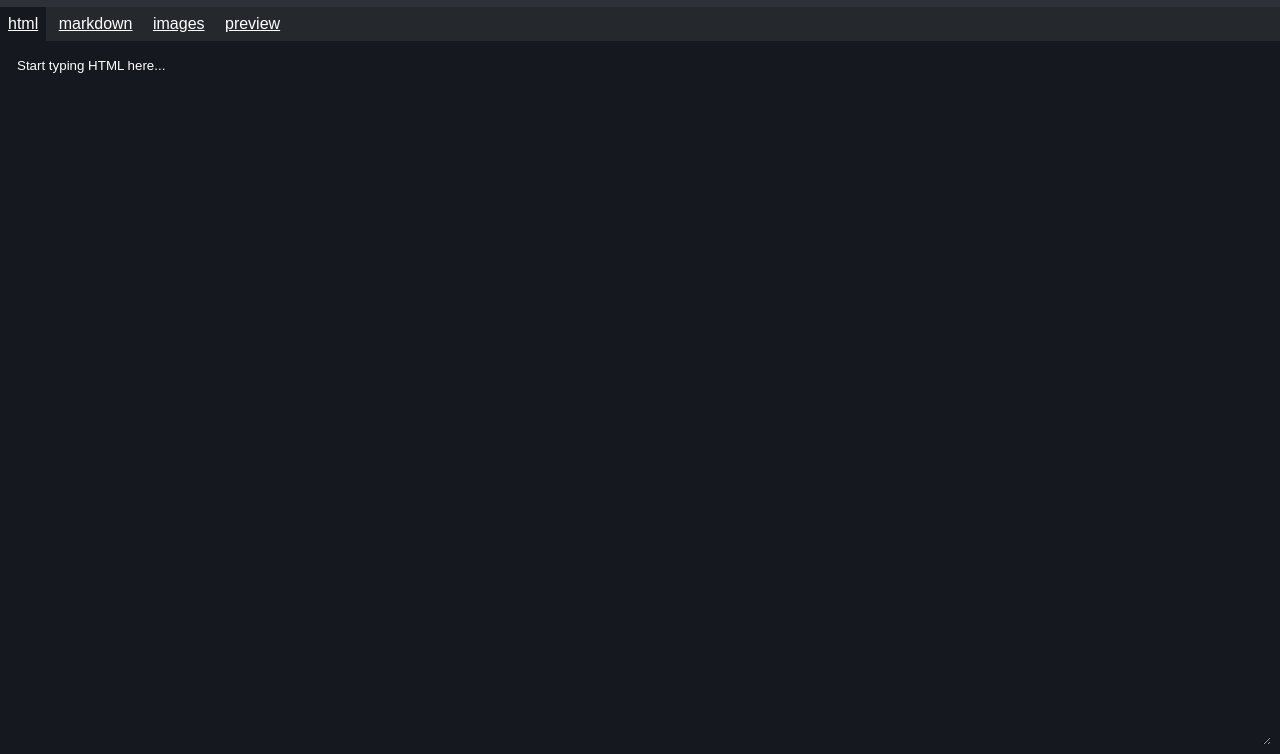
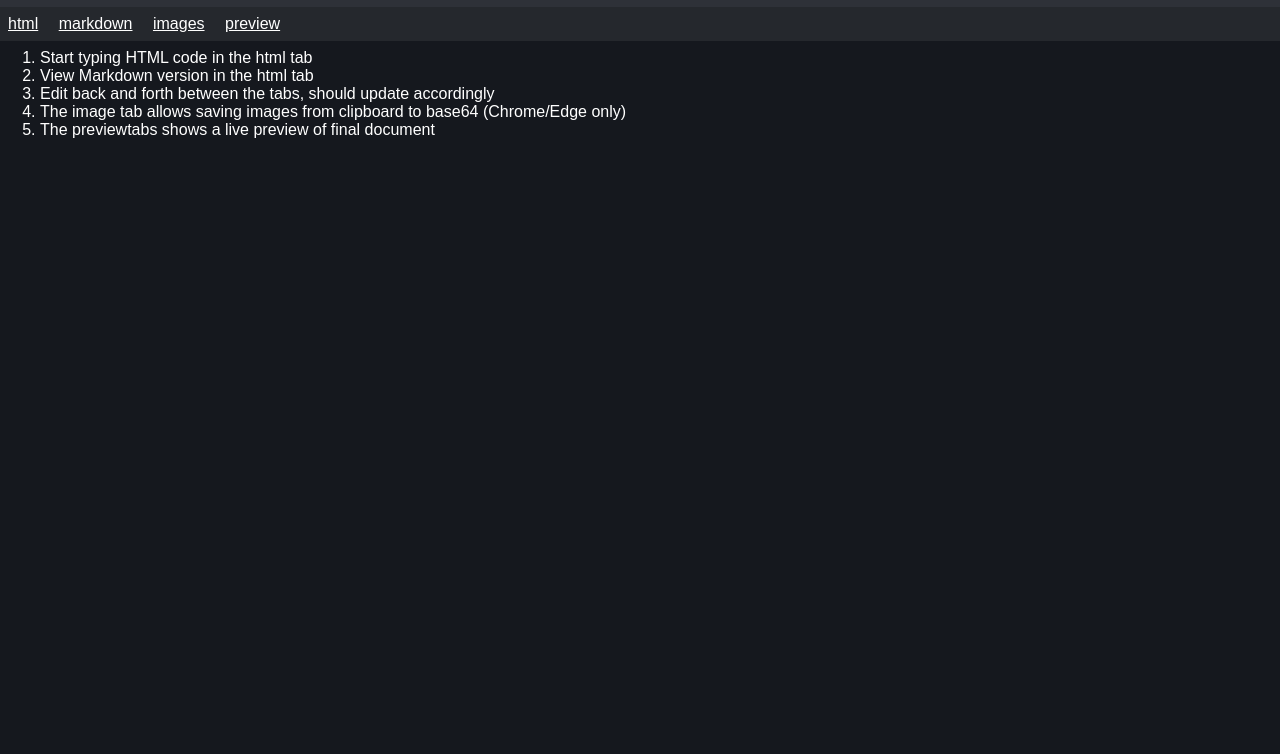
Before and after one commit to yvzn/htmd, a website built with Vite: page index.html in a window 1280 px wide. Shown: the part 46-800 px from the top of the page. Built offline with nearby package versions, Linux system fonts and the light colour scheme; what showdown would draw is missing.

Commit message:
feat: instructions

```diff
--- a/index.html
+++ b/index.html
@@ -1,11 +1,13 @@
 <!DOCTYPE html>
 <html lang="en">
+
 <head>
   <meta charset="UTF-8" />
   <meta name="viewport" content="width=device-width, initial-scale=1.0" />
   <title>HTML to Markdown converter</title>
   <base target="_blank" />
 </head>
+
 <body>
   <h1>html 2 md</h1>
   <nav>
@@ -14,21 +16,24 @@
     <a href="#image" target="_self">images</a>
     <a href="#preview" id="preview-link" target="_self">preview</a>
   </nav>
+  <article>
+    <ol>
+      <li>Start typing HTML code in the <code>html</code> tab</li>
+      <li>View Markdown version in the <code>html</code> tab</li>
+      <li>Edit back and forth between the tabs, should update accordingly</li>
+      <li>The <code>image</code> tab allows saving images from clipboard to base64 (Chrome/Edge only)</li>
+      <li>The <code>preview</code>tabs shows a live preview of final document</li>
+    </ol>
+  </article>
   <form>
     <section id="html">
       <fieldset>
-          <textarea
-            id="html-document"
-            placeholder="Start typing HTML here..."
-          ></textarea>
+        <textarea id="html-document" placeholder="Start typing HTML here..."></textarea>
       </fieldset>
     </section>
     <section id="markdown">
       <fieldset>
-          <textarea
-            id="markdown-document"
-            placeholder="Start typing markdown code here..."
-          ></textarea>
+        <textarea id="markdown-document" placeholder="Start typing markdown code here..."></textarea>
       </fieldset>
     </section>
     <section id="image">
@@ -42,4 +47,5 @@
   </form>
   <script type="module" src="/main.js"></script>
 </body>
+
 </html>
--- a/main.js
+++ b/main.js
@@ -3,9 +3,11 @@ import { ClipboardUtils } from './clipboard';
 
 import './style.css';
 
-for (let el of document.querySelectorAll('nav a')) {
+const navigationLinks = document.querySelectorAll('nav a');
+
+for (let el of navigationLinks) {
   el.addEventListener('click', function (event) {
-    for (let link of document.querySelectorAll('nav a')) {
+    for (let link of navigationLinks) {
       link.classList.remove('active');
     }
     event.target.classList.add('active');
@@ -15,10 +17,6 @@ for (let el of document.querySelectorAll('nav a')) {
 let htmlDocument = document.getElementById('html-document');
 let markdownDocument = document.getElementById('markdown-document');
 let lastDocument = htmlDocument;
-
-addEventListener('load', function () {
-  document.getElementById('html-link').click();
-});
 
 let converter = new Converter();
 
--- a/style.css
+++ b/style.css
@@ -14,6 +14,8 @@
   --text-0-color: white;
   --border-0-color: var(--layer-0-color);
   --space-0: 0.5rem;
+  --space-1: calc(2 * var(--space-0));
+  --space-2: calc(4 * var(--space-0));
 }
 
 html {
@@ -21,52 +23,66 @@ html {
 }
 
 body {
-  display: flex;
-  flex-direction: column;
+  display: grid;
+  grid-template-rows: auto auto 1fr;
   height: 100vh;
   background-color: var(--layer-0-color);
   color: var(--text-0-color);
 }
 
-body > h1 {
+body>h1 {
   background-color: var(--layer-2-color);
   padding: var(--space-0);
 }
 
-body > nav {
+body>nav {
   background-color: var(--layer-1-color);
 }
 
-body > nav a {
+body>nav a {
   display: inline-block;
   color: var(--text-0-color);
   padding: var(--space-0);
 }
 
-body > nav a.active {
+body>nav a.active {
   background-color: var(--layer-0-color);
 }
 
-body > form {
-  flex-grow: 1;
+body>article {
   padding: var(--space-0);
+  grid-row: 3 / 4;
+  grid-column: 1 / 1;
 }
 
-body > form section {
+ul, ol {
+  margin-inline-start: var(--space-2);
+}
+
+body>form {
+  padding: var(--space-0);
+  grid-row: 3 / 4;
+  grid-column: 1 / 1;
+  overflow: auto;
+}
+
+body>form section {
   height: 100%;
   display: none;
+  overflow: auto;
+  background-color: var(--layer-0-color);
 }
 
-body > form section:target {
+body>form section:target {
   display: block;
 }
 
-body > form fieldset {
+body>form fieldset {
   height: 100%;
   border: none;
 }
 
-body > form textarea {
+body>form textarea {
   height: 100%;
   min-height: 10rem;
   overflow: auto;
@@ -77,28 +93,23 @@ body > form textarea {
   border: solid 1px var(--border-0-color);
 }
 
-body > form ::placeholder {
+body>form ::placeholder {
   color: var(--text-0-color);
 }
 
-body > form #preview {
-  height: 100%;
-  overflow: auto;
-}
-
-body > form #image button {
+body>form #image button {
   padding: var(--space-0);
   background-color: var(--layer-2-color);
   border: solid 1px inherit;
   color: var(--text-0-color);
 }
 
-body > form #image-tag {
+body>form #image-tag {
   display: none;
   padding: var(--space-0) 0;
 }
 
-body > form #image-document {
+body>form #image-document {
   display: none;
   padding: var(--space-0) 0;
   max-height: 10rem;
```
Lines whose indentation alone changed are shown as unchanged.
